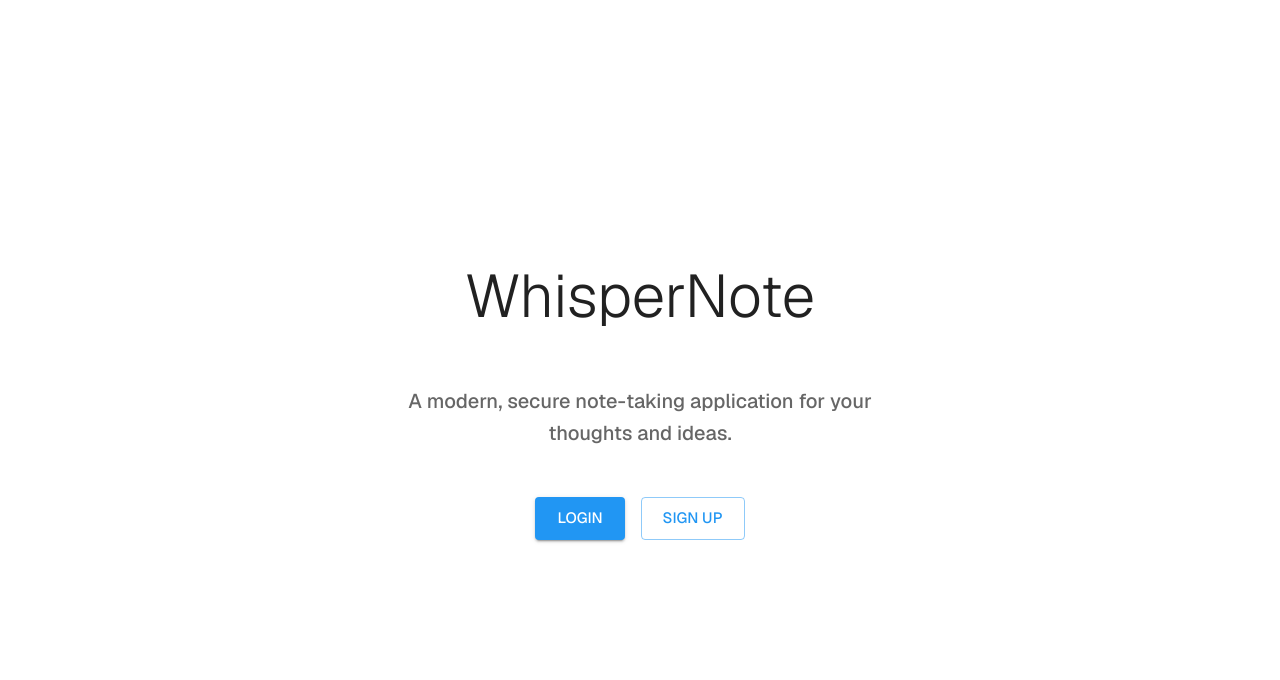
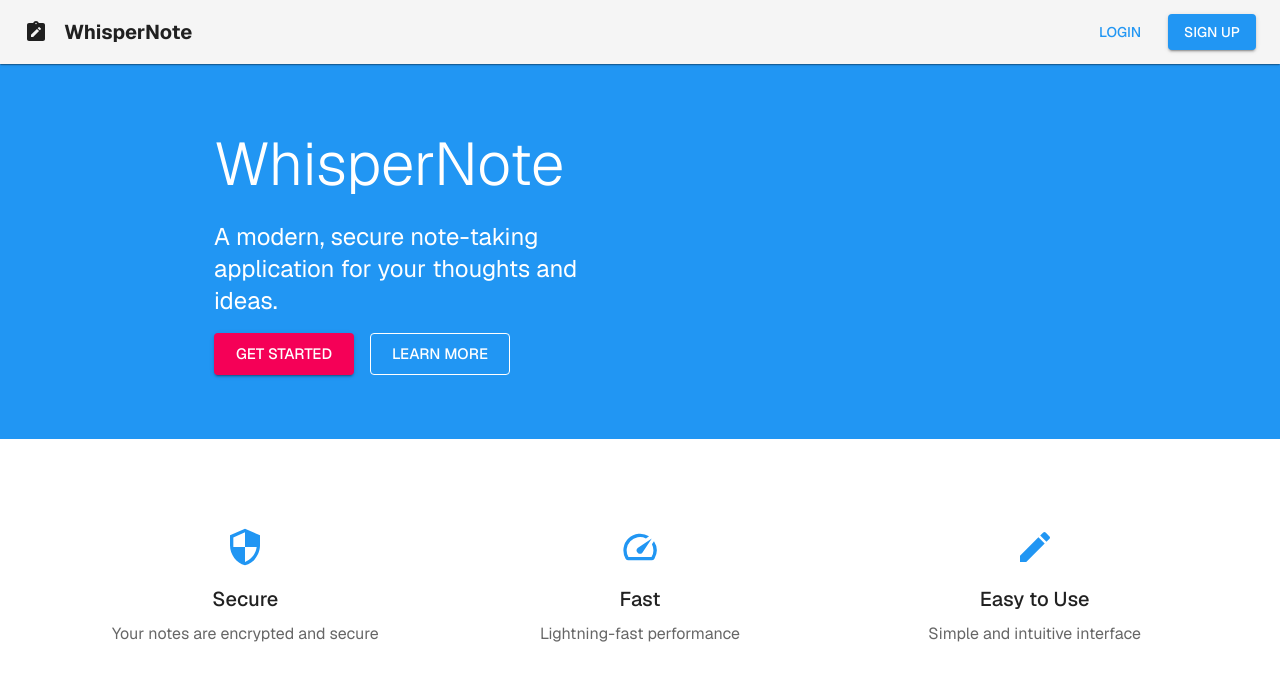
Before and after one commit to Buildathonzx/whisperrnote, a Next.js app: page / in a window 1280 px wide. Shown: the top 680 px of the page. Built offline with nearby package versions, Linux system fonts and the light colour scheme.

Commit message:
👽️ Commit message: Update code to enhance layout components and improve page components.

```diff
--- a/src/app/layout.tsx
+++ b/src/app/layout.tsx
@@ -3,6 +3,7 @@ import { Geist } from "next/font/google";
 import { ThemeProvider, createTheme } from '@mui/material/styles';
 import CssBaseline from '@mui/material/CssBaseline';
 import Box from '@mui/material/Box';
+import Header from '@/components/Header';
 import "../globals.css";
 
 const geist = Geist({
@@ -39,7 +40,11 @@ export default function RootLayout({
       <body className={geist.className}>
         <ThemeProvider theme={theme}>
           <CssBaseline />
-          <Box sx={{ minHeight: '100vh' }}>
+          <Header />
+          <Box component="main" sx={{
+            minHeight: '100vh',
+            pt: '64px', // Height of AppBar
+          }}>
             {children}
           </Box>
         </ThemeProvider>
--- a/src/app/page.tsx
+++ b/src/app/page.tsx
@@ -1,42 +1,88 @@
-import { Box, Container, Typography, Button, Stack } from '@mui/material';
+import { Box, Container, Typography, Button, Stack, Paper, Grid } from '@mui/material';
+import { Security, Speed, Create } from '@mui/icons-material';
 import Link from "next/link";
 
 export default function Home() {
   return (
-    <Container maxWidth="sm">
+    <Box>
+      {/* Hero Section */}
       <Box sx={{
-        minHeight: '100vh',
-        display: 'flex',
-        flexDirection: 'column',
-        justifyContent: 'center',
-        gap: 4,
-        py: 4
+        bgcolor: 'primary.main',
+        color: 'primary.contrastText',
+        py: 8
       }}>
-        <Typography variant="h2" component="h1" gutterBottom align="center">
+        <Container maxWidth="md">
+          <Grid container spacing={4} alignItems="center">
+            <Grid item xs={12} md={6}>
+              <Typography variant="h2" component="h1" gutterBottom>
                 WhisperNote
               </Typography>
-        <Typography variant="h6" align="center" color="text.secondary" paragraph>
+              <Typography variant="h5" paragraph>
                 A modern, secure note-taking application for your thoughts and ideas.
               </Typography>
-        <Stack direction="row" spacing={2} justifyContent="center">
+              <Stack direction="row" spacing={2}>
                 <Button
                   component={Link}
                   href="/login"
                   variant="contained"
+                  color="secondary"
                   size="large"
                 >
-            Login
+                  Get Started
                 </Button>
                 <Button
                   component={Link}
                   href="/signup"
                   variant="outlined"
                   size="large"
+                  sx={{ color: 'white', borderColor: 'white' }}
                 >
-            Sign Up
+                  Learn More
                 </Button>
               </Stack>
+            </Grid>
+          </Grid>
+        </Container>
       </Box>
+
+      {/* Features Section */}
+      <Container maxWidth="lg" sx={{ py: 8 }}>
+        <Grid container spacing={4}>
+          <Grid item xs={12} md={4}>
+            <Paper elevation={0} sx={{ p: 3, textAlign: 'center' }}>
+              <Security sx={{ fontSize: 40, color: 'primary.main', mb: 2 }} />
+              <Typography variant="h6" gutterBottom>
+                Secure
+              </Typography>
+              <Typography color="text.secondary">
+                Your notes are encrypted and secure
+              </Typography>
+            </Paper>
+          </Grid>
+          <Grid item xs={12} md={4}>
+            <Paper elevation={0} sx={{ p: 3, textAlign: 'center' }}>
+              <Speed sx={{ fontSize: 40, color: 'primary.main', mb: 2 }} />
+              <Typography variant="h6" gutterBottom>
+                Fast
+              </Typography>
+              <Typography color="text.secondary">
+                Lightning-fast performance
+              </Typography>
+            </Paper>
+          </Grid>
+          <Grid item xs={12} md={4}>
+            <Paper elevation={0} sx={{ p: 3, textAlign: 'center' }}>
+              <Create sx={{ fontSize: 40, color: 'primary.main', mb: 2 }} />
+              <Typography variant="h6" gutterBottom>
+                Easy to Use
+              </Typography>
+              <Typography color="text.secondary">
+                Simple and intuitive interface
+              </Typography>
+            </Paper>
+          </Grid>
+        </Grid>
       </Container>
+    </Box>
   );
 }
--- a/src/components/Header.tsx
+++ b/src/components/Header.tsx
@@ -0,0 +1,35 @@
+import { AppBar, Toolbar, Typography, Button, Box } from '@mui/material';
+import Link from 'next/link';
+import { NoteAlt } from '@mui/icons-material';
+
+export default function Header() {
+  return (
+    <AppBar position="fixed" color="default" elevation={1}>
+      <Toolbar>
+        <Box sx={{ display: 'flex', alignItems: 'center', flexGrow: 1 }}>
+          <NoteAlt sx={{ mr: 2 }} />
+          <Typography
+            variant="h6"
+            component={Link}
+            href="/"
+            sx={{
+              textDecoration: 'none',
+              color: 'inherit',
+              fontWeight: 700,
+            }}
+          >
+            WhisperNote
+          </Typography>
+        </Box>
+        <Box sx={{ display: 'flex', gap: 2 }}>
+          <Button component={Link} href="/login" variant="text">
+            Login
+          </Button>
+          <Button component={Link} href="/signup" variant="contained">
+            Sign Up
+          </Button>
+        </Box>
+      </Toolbar>
+    </AppBar>
+  );
+}
```
Lines whose indentation alone changed are shown as unchanged.
